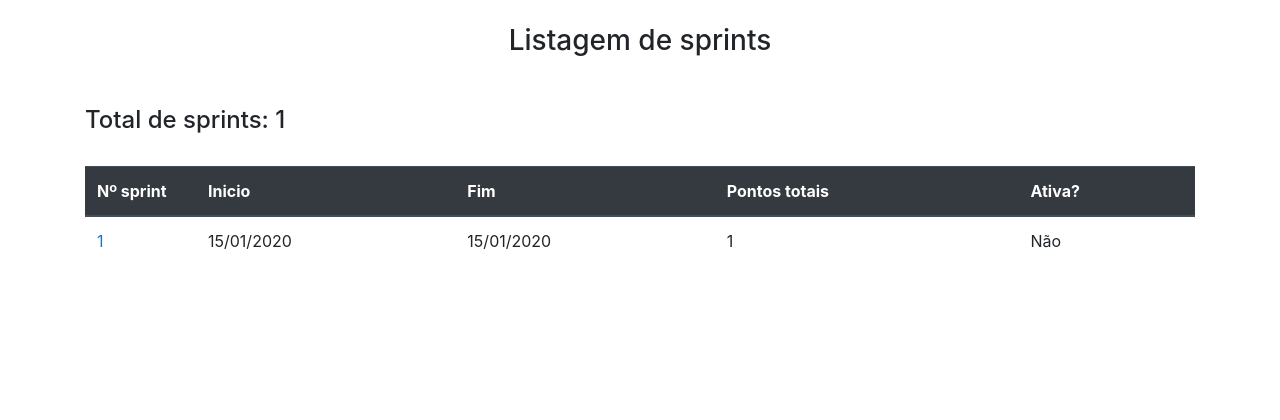
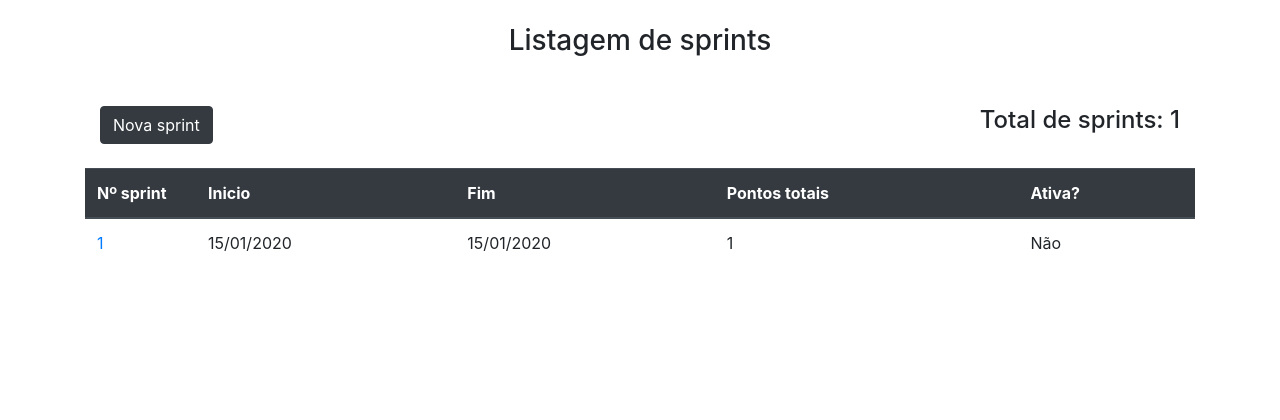
Before and after one commit to VitorLorente/gestao_tasks_scrum, a Django app: template core/templates/sprints_list.html in a window 1280 px wide. Shown: the part 56-476 px from the top of the page. Run offline with Django 3.2, Linux system fonts and the light colour scheme; the template is opened without the code that fills it: most values are stand-ins (such as "Sample title", 1, 10 or a date in 2020); some libraries are stand-ins or nearby versions.

Commit message:
Prorrogação de história e criação de nova sprint finalizada.

```diff
--- a/core/models.py
+++ b/core/models.py
@@ -1,19 +1,19 @@
 from django.db import models
 from django.utils.translation import ugettext_lazy as _
 from django.urls import reverse
-from django.db.models import Sum
+from django.db.models import Sum, Q
 
 
 class Sprint(models.Model):
     number = models.PositiveSmallIntegerField(_('Número da sprint'))
     start_date = models.DateField(_('Data de início da sprint'))
     end_date = models.DateField(_('Data de finalização da sprint'))
-    active = models.BooleanField(_('Sprint ativa?'))
+    active = models.BooleanField(_('Sprint ativa?'), default=True)
 
     class Meta:
         constraints = [
             models.UniqueConstraint(fields=['number'], name='number'),
-            models.UniqueConstraint(fields=['active'], name='active')
+            models.UniqueConstraint(fields=['active'], condition=Q(active=True), name='active')
         ]
 
     def __str__(self):
--- a/core/templates/sprints_list.html
+++ b/core/templates/sprints_list.html
@@ -3,7 +3,10 @@
 {% block content %}
     <!--  -->
     <h3 class="text-center mt-4">Listagem de sprints</h3>
-    <h4 class="mt-5">Total de sprints: {{ sprints_count }}</h4>
+    <div class="container d-flex justify-content-between mt-5">
+        <a class="btn btn-dark" href="#" data-toggle="modal" data-target="#create-sprint">Nova sprint</a>
+        <h4 class="">Total de sprints: {{ sprints_count }}</h4>
+    </div>
     <br>
     <table class="table">
         <thead class="thead-dark">
@@ -25,5 +28,39 @@
             {% endfor %}
         </tbody>
     </table>
+
+    <div class="modal fade" id="create-sprint" tabindex="-1" role="dialog">
+        <div class="modal-dialog modal-lg" role="document">
+            <form method="POST" action="{% url 'sprint-create' %}" class="form-inline p-4">
+                {% csrf_token %}
+                <div class="modal-content">
+                    <div class="modal-header">
+                        <h5 class="modal-title">Nova sprint</h5>
+                        <button type="button" class="close" data-dismiss="modal" aria-label="Close">
+                        <span aria-hidden="true">&times;</span>
+                        </button>
+                    </div>
+                    <div class="modal-body">
+                        <h3 class="text-center">Criar Sprint {{next_sprint_number}}</h3>
+                        <p class="text-center">(Ao criar uma sprint nova, a anterior será encerrada automaticamente)</p>
+                        <div class="container d-flex justify-content-center">
+                                <div class="input-group mr-3">
+                                    <label for="id_{{form.start_date.name}}" class="mr-1">Início: </label>
+                                    <input id="id_{{form.start_date.name}}" type="date" name="{{form.start_date.name}}" class="form-control">
+                                </div>
+                                <div class="input-group ml-3">
+                                    <label for="id_{{form.end_date.name}}" class="mr-1">Fim: </label>
+                                    <input id="id_{{form.end_date.name}}" type="date" name="{{form.end_date.name}}" class="form-control">
+                                </div>
+                        </div>
+                    </div>
+                    <div class="modal-footer">
+                        <button type="submit" class="btn btn-dark">Cadastrar</button>
+                        <button type="button" class="btn btn-secondary" data-dismiss="modal">Fechar</button>
+                    </div>
+                </div>
+            </form>
+        </div>
+    </div>
     <!--  -->
 {% endblock %}
--- a/scrum/urls.py
+++ b/scrum/urls.py
@@ -24,7 +24,8 @@ from core.views import (
     StoryRepoint,
     Home,
     CloseSprint,
-    ExtendSprint
+    ExtendSprint,
+    SprintCreate
 )
 
 urlpatterns = [
@@ -33,8 +34,9 @@ urlpatterns = [
     path('story/', StoriesList.as_view(), name='stories-list'),
     path('story/<int:pk>/', StoryDetail.as_view(), name='story-detail'),
     path('sprint/', SprintsList.as_view(), name='sprints-list'),
+    path('sprint/create/', SprintCreate.as_view(), name='sprint-create'),
     path('sprint/<int:pk>/', SprintDetail.as_view(), name='sprint-detail'),
     path('story/<int:pk>/repoint/', StoryRepoint.as_view(), name='sprint-repoint'),
     path('sprint/<int:pk>/close/', CloseSprint.as_view(), name='close-sprint'),
-    path('extend-sprint/', ExtendSprint.as_view(), name='extend-sprint'),
+    path('extend-story/', ExtendSprint.as_view(), name='extend-story'),
 ]
```
Also changed, not shown: core/forms.py (added, +27 -0 lines), core/templates/sprint_form.html (added, +17 -0 lines), core/templates/story_detail.html (+5 -4 lines), core/views.py (+23 -0 lines), core/migrations/0007_auto_20191125_1933.py (added), core/migrations/0008_auto_20191125_2123.py (added).
